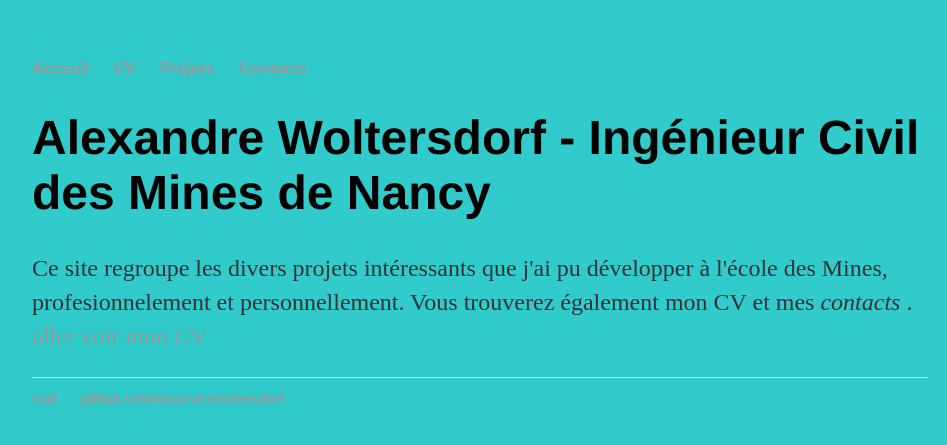
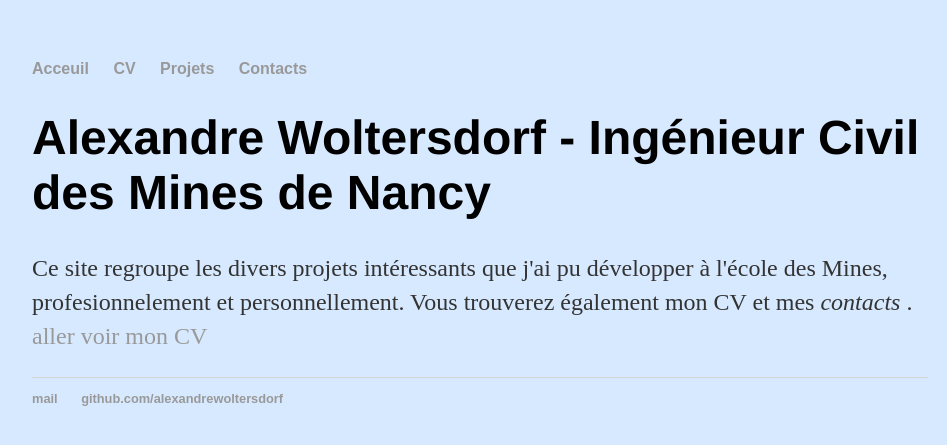
Before and after one commit to AlexandreWoltersdorf/AlexandreWoltersdorf.github.io, a Jekyll site: the page built from index.html, in a window 1280 px wide. Shown: the top 445 px of the page, without its empty margins (160-1107 px from the left). Built offline with Jekyll 4.4.1, drawn with Linux system fonts in a browser that asks for light colours.

Commit message:
Update main.css

```diff
--- a/css/main.css
+++ b/css/main.css
@@ -1,5 +1,5 @@
 body {
-    background-color: #32cbcb;
+    background-color: #D7E9FF;
     margin: 60px auto;
     width: 70%;
 }
```
